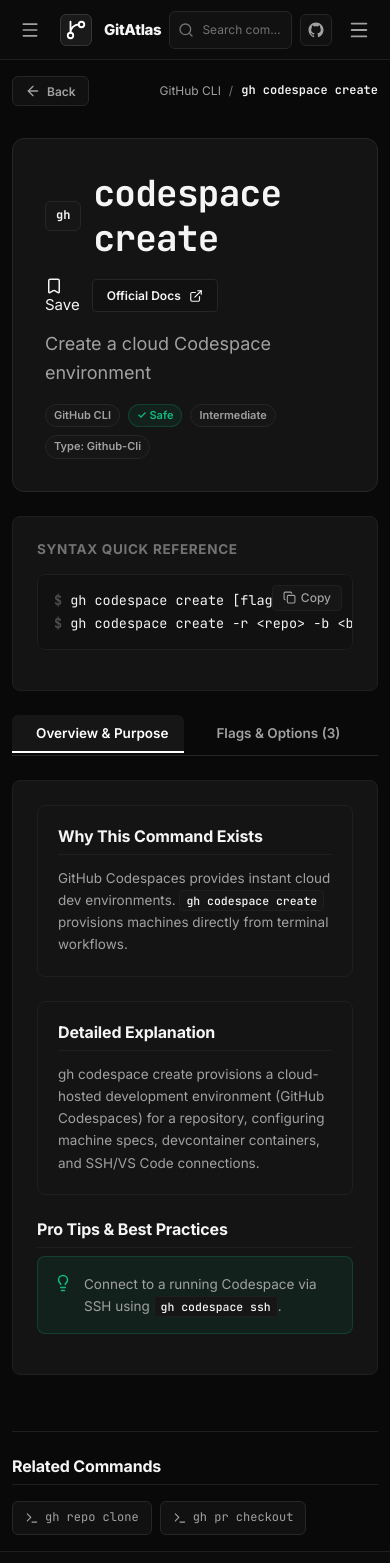
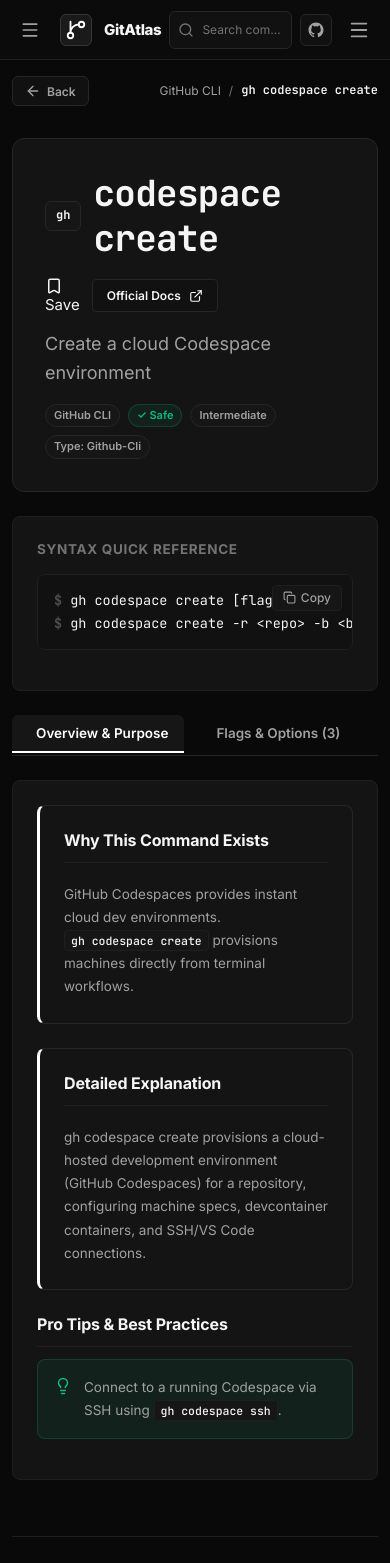
Before and after one commit to Thushar070/Git-Study, a React (Vite) app: page /github/commands/gh-codespace-create in a window 390 px wide. Shown: the top 1563 px of the page. Built offline with nearby package versions, Linux system fonts and the light colour scheme.

Commit message:
Improve command documentation readability

```diff
--- a/src/App.css
+++ b/src/App.css
@@ -2951,14 +2951,15 @@
 
 /* ── Command Detail Component Styles ───────────────────── */
 .info-card {
-  padding: var(--space-5);
+  padding: var(--space-6);
   background-color: var(--bg-card);
-  border: 1px solid var(--border-subtle);
+  border: 1px solid var(--border);
+  border-left: 3px solid var(--accent-primary);
   border-radius: var(--radius-lg);
   margin-bottom: var(--space-6);
   display: flex;
   flex-direction: column;
-  gap: var(--space-3);
+  gap: var(--space-4);
 }
 
 .card-section-title {
@@ -2967,13 +2968,14 @@
   color: var(--text-primary);
   letter-spacing: -0.01em;
   border-bottom: 1px solid var(--border-subtle);
-  padding-bottom: var(--space-2);
+  padding-bottom: var(--space-3);
+  margin-bottom: var(--space-1);
 }
 
 .prose-text {
   font-size: var(--font-sm);
   color: var(--text-secondary);
-  line-height: 1.65;
+  line-height: 1.72;
 }
 
 .prose-text .inline-code {
```
